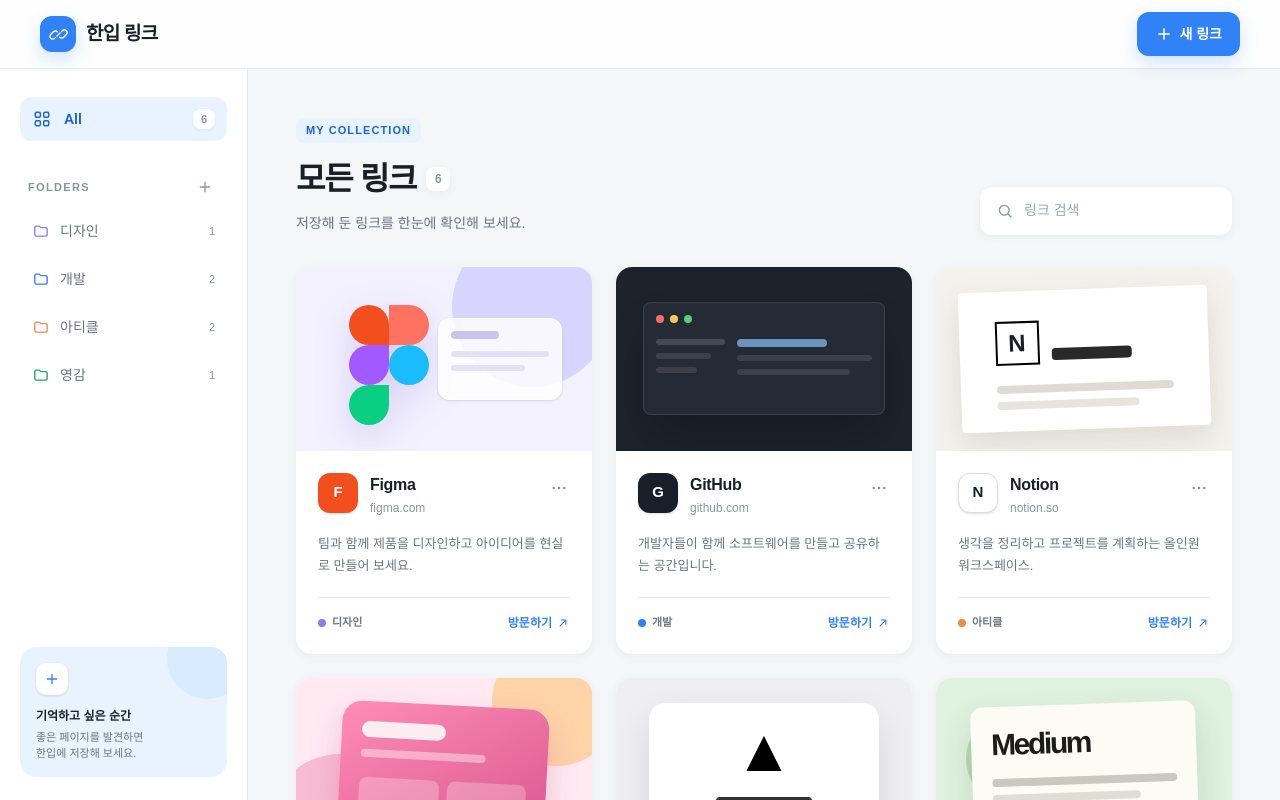
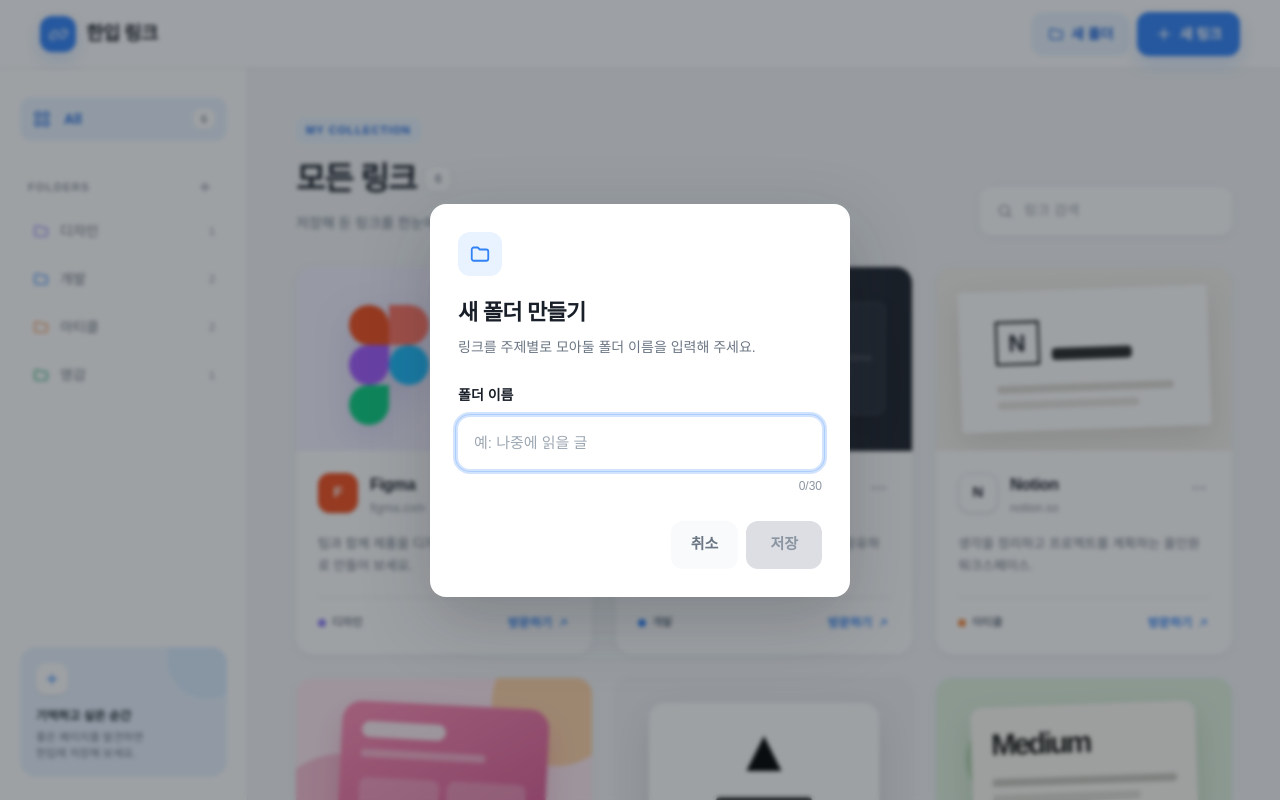
Before and after one commit to overbold12/onebite-link, a Next.js app: page / in a window 1280 px wide. Both pictures are taken after a click on the button 205 px from the left and 187 px from the top of the page. Shown: the top 800 px of the page. Built offline with nearby package versions, Linux system fonts and the light colour scheme.

Commit message:
폴더 추가 기능 구현

```diff
--- a/app/globals.css
+++ b/app/globals.css
@@ -16,18 +16,23 @@
   --accent: #3182f6;
   --accent-hover: #1b64da;
   --accent-soft: #74b2ff;
+  --disabled: #dcdee3;
+  --error: #f04452;
   --focus: rgba(49, 130, 246, 0.22);
+  --overlay: rgba(25, 31, 40, 0.42);
   --shadow-card: 0 2px 10px rgba(25, 31, 40, 0.05);
   --shadow-card-hover: 0 14px 34px rgba(25, 31, 40, 0.1);
   --shadow-button: 0 7px 18px rgba(49, 130, 246, 0.22);
   --shadow-button-hover: 0 9px 22px rgba(27, 100, 218, 0.25);
   --shadow-count: 0 1px 3px rgba(25, 31, 40, 0.06);
+  --shadow-modal: 0 24px 70px rgba(25, 31, 40, 0.22);
   --header-background: rgba(255, 255, 255, 0.88);
 
   --folder-design: #8b7cf6;
   --folder-development: #3182f6;
   --folder-articles: #f08c46;
   --folder-inspiration: #20a66a;
+  --folder-new: #3182f6;
   --figma-red: #f24e1e;
   --figma-coral: #ff7262;
   --figma-purple: #a259ff;
@@ -131,6 +136,22 @@
   transform: scale(0.98);
 }
 
+.secondary-button:hover {
+  background: var(--surface-accent-strong);
+  color: var(--accent-hover);
+  transform: translateY(-1px);
+}
+
+.secondary-button:active,
+.cancel-button:active {
+  transform: scale(0.98);
+}
+
+.cancel-button:hover {
+  background: var(--surface-hover);
+  color: var(--text);
+}
+
 .nav-item:hover {
   background: var(--surface-hover);
   color: var(--text);
@@ -175,6 +196,27 @@
   display: none;
 }
 
+.modal-overlay {
+  animation: modal-overlay-in 0.18s ease-out;
+}
+
+.modal-panel {
+  animation: modal-panel-in 0.22s ease-out;
+}
+
+@keyframes modal-overlay-in {
+  from {
+    opacity: 0;
+  }
+}
+
+@keyframes modal-panel-in {
+  from {
+    opacity: 0;
+    transform: translateY(10px) scale(0.98);
+  }
+}
+
 @media (prefers-reduced-motion: reduce) {
   *,
   *::before,
--- a/components/app-header.tsx
+++ b/components/app-header.tsx
@@ -1,7 +1,11 @@
 import Link from "next/link";
-import { LinkIcon, PlusIcon } from "./icons";
+import { FolderIcon, LinkIcon, PlusIcon } from "./icons";
 
-export function AppHeader() {
+type AppHeaderProps = {
+  onNewFolder: () => void;
+};
+
+export function AppHeader({ onNewFolder }: AppHeaderProps) {
   return (
     <header className="sticky top-0 z-30 border-b border-[var(--border)] bg-[var(--header-background)] backdrop-blur-xl">
       <div className="mx-auto flex h-[68px] w-full max-w-[1440px] items-center justify-between px-5 sm:px-7 lg:px-10">
@@ -14,13 +18,25 @@
           </span>
         </Link>
 
-        <Link
-          href="/new"
-          className="primary-button flex h-11 items-center gap-1.5 rounded-xl bg-[var(--accent)] px-4 text-[14px] font-bold text-white shadow-[var(--shadow-button)] sm:px-[18px]"
-        >
-          <PlusIcon className="h-[18px] w-[18px]" />
-          새 링크
-        </Link>
+        <div className="flex items-center gap-2">
+          <button
+            type="button"
+            onClick={onNewFolder}
+            aria-label="새 폴더"
+            className="secondary-button flex h-11 items-center gap-1.5 rounded-xl bg-[var(--surface-accent)] px-3 text-[14px] font-bold text-[var(--accent-hover)] sm:px-4"
+          >
+            <FolderIcon className="h-[18px] w-[18px]" />
+            <span className="hidden sm:inline">새 폴더</span>
+          </button>
+          <Link
+            href="/new"
+            aria-label="새 링크"
+            className="primary-button flex h-11 items-center gap-1.5 rounded-xl bg-[var(--accent)] px-3 text-[14px] font-bold text-white shadow-[var(--shadow-button)] sm:px-[18px]"
+          >
+            <PlusIcon className="h-[18px] w-[18px]" />
+            <span className="hidden min-[420px]:inline">새 링크</span>
+          </Link>
+        </div>
       </div>
     </header>
   );
--- a/components/app-shell.tsx
+++ b/components/app-shell.tsx
@@ -1,7 +1,54 @@
+"use client";
+
 import type { ReactNode } from "react";
+import { useMemo, useState, useSyncExternalStore } from "react";
 import { AppHeader } from "./app-header";
+import { NewFolderModal } from "./new-folder-modal";
 import { Sidebar } from "./sidebar";
 import type { Folder } from "./types";
+
+const CUSTOM_FOLDERS_STORAGE_KEY = "onebite-link.custom-folders";
+const CUSTOM_FOLDERS_EVENT = "onebite-link:folders-changed";
+
+function subscribeToCustomFolders(onStoreChange: () => void) {
+  window.addEventListener("storage", onStoreChange);
+  window.addEventListener(CUSTOM_FOLDERS_EVENT, onStoreChange);
+
+  return () => {
+    window.removeEventListener("storage", onStoreChange);
+    window.removeEventListener(CUSTOM_FOLDERS_EVENT, onStoreChange);
+  };
+}
+
+function getCustomFoldersSnapshot() {
+  return window.localStorage.getItem(CUSTOM_FOLDERS_STORAGE_KEY) ?? "";
+}
+
+function getCustomFoldersServerSnapshot() {
+  return "";
+}
+
+function parseCustomFolders(storedFolders: string): Folder[] {
+  if (!storedFolders) return [];
+
+  try {
+    const parsedFolders: unknown = JSON.parse(storedFolders);
+
+    if (!Array.isArray(parsedFolders)) return [];
+
+    return parsedFolders.filter(
+      (folder): folder is Folder =>
+        typeof folder === "object" &&
+        folder !== null &&
+        typeof folder.id === "string" &&
+        typeof folder.name === "string" &&
+        typeof folder.count === "number" &&
+        typeof folder.color === "string",
+    );
+  } catch {
+    return [];
+  }
+}
 
 type AppShellProps = {
   children: ReactNode;
@@ -11,15 +58,58 @@
 };
 
 export function AppShell({ children, folders, totalCount, activeFolderId }: AppShellProps) {
+  const [isFolderModalOpen, setIsFolderModalOpen] = useState(false);
+  const customFoldersSnapshot = useSyncExternalStore(
+    subscribeToCustomFolders,
+    getCustomFoldersSnapshot,
+    getCustomFoldersServerSnapshot,
+  );
+  const customFolders = useMemo(
+    () => parseCustomFolders(customFoldersSnapshot),
+    [customFoldersSnapshot],
+  );
+
+  const allFolders = [
+    ...folders,
+    ...customFolders.filter(
+      (customFolder) => !folders.some((folder) => folder.id === customFolder.id),
+    ),
+  ];
+
+  const handleCreateFolder = (name: string) => {
+    const newFolder: Folder = {
+      id: `custom-${crypto.randomUUID()}`,
+      name,
+      count: 0,
+      color: "#3182f6",
+    };
+
+    const nextFolders = [...customFolders, newFolder];
+    window.localStorage.setItem(CUSTOM_FOLDERS_STORAGE_KEY, JSON.stringify(nextFolders));
+    window.dispatchEvent(new Event(CUSTOM_FOLDERS_EVENT));
+    setIsFolderModalOpen(false);
+  };
+
   return (
     <div className="min-h-screen bg-[var(--background)] text-[var(--text)]">
-      <AppHeader />
+      <AppHeader onNewFolder={() => setIsFolderModalOpen(true)} />
       <div className="mx-auto flex w-full max-w-[1440px] flex-col md:flex-row">
-        <Sidebar folders={folders} totalCount={totalCount} activeFolderId={activeFolderId} />
+        <Sidebar
+          folders={allFolders}
+          totalCount={totalCount}
+          activeFolderId={activeFolderId}
+          onNewFolder={() => setIsFolderModalOpen(true)}
+        />
         <main className="min-w-0 flex-1 px-5 pb-16 pt-8 sm:px-7 md:px-8 lg:px-12 lg:pb-20 lg:pt-12">
           {children}
         </main>
       </div>
+      <NewFolderModal
+        isOpen={isFolderModalOpen}
+        existingFolderNames={allFolders.map((folder) => folder.name)}
+        onClose={() => setIsFolderModalOpen(false)}
+        onSave={handleCreateFolder}
+      />
     </div>
   );
 }
--- /dev/null
+++ b/components/new-folder-modal.tsx
@@ -0,0 +1,136 @@
+"use client";
+
+import { useEffect, useRef, useState } from "react";
+import { FolderIcon } from "./icons";
+
+type NewFolderModalProps = {
+  isOpen: boolean;
+  existingFolderNames: string[];
+  onClose: () => void;
+  onSave: (name: string) => void;
+};
+
+export function NewFolderModal({
+  isOpen,
+  existingFolderNames,
+  onClose,
+  onSave,
+}: NewFolderModalProps) {
+  const [folderName, setFolderName] = useState("");
+  const inputRef = useRef<HTMLInputElement>(null);
+  const normalizedName = folderName.trim();
+  const isDuplicate = existingFolderNames.some(
+    (name) => name.toLocaleLowerCase() === normalizedName.toLocaleLowerCase(),
+  );
+
+  useEffect(() => {
+    if (!isOpen) return;
+
+    const previousOverflow = document.body.style.overflow;
+    document.body.style.overflow = "hidden";
+    inputRef.current?.focus();
+
+    const handleKeyDown = (event: KeyboardEvent) => {
+      if (event.key === "Escape") onClose();
+    };
+
+    window.addEventListener("keydown", handleKeyDown);
+
+    return () => {
+      document.body.style.overflow = previousOverflow;
+      window.removeEventListener("keydown", handleKeyDown);
+    };
+  }, [isOpen, onClose]);
+
+  if (!isOpen) return null;
+
+  const handleClose = () => {
+    setFolderName("");
+    onClose();
+  };
+
+  const handleSubmit = (event: React.FormEvent<HTMLFormElement>) => {
+    event.preventDefault();
+
+    if (!normalizedName || isDuplicate) return;
+
+    onSave(normalizedName);
+    setFolderName("");
+  };
+
+  return (
+    <div
+      className="modal-overlay fixed inset-0 z-50 flex items-center justify-center bg-[var(--overlay)] px-5 py-8 backdrop-blur-[2px]"
+      onMouseDown={(event) => {
+        if (event.target === event.currentTarget) handleClose();
+      }}
+    >
+      <section
+        role="dialog"
+        aria-modal="true"
+        aria-labelledby="new-folder-title"
+        className="modal-panel w-full max-w-[420px] rounded-2xl bg-[var(--surface)] p-6 shadow-[var(--shadow-modal)] sm:p-7"
+      >
+        <div className="flex h-11 w-11 items-center justify-center rounded-xl bg-[var(--surface-accent)] text-[var(--accent)]">
+          <FolderIcon className="h-6 w-6" />
+        </div>
+        <h2
+          id="new-folder-title"
+          className="mt-5 text-[22px] font-extrabold tracking-[-0.035em] text-[var(--text)]"
+        >
+          새 폴더 만들기
+        </h2>
+        <p className="mt-1.5 text-[14px] leading-6 text-[var(--text-sub)]">
+          링크를 주제별로 모아둘 폴더 이름을 입력해 주세요.
+        </p>
+
+        <form className="mt-6" onSubmit={handleSubmit}>
+          <label htmlFor="folder-name" className="text-[14px] font-bold text-[var(--text)]">
+            폴더 이름
+          </label>
+          <input
+            ref={inputRef}
+            id="folder-name"
+            name="folderName"
+            type="text"
+            value={folderName}
+            onChange={(event) => setFolderName(event.target.value)}
+            maxLength={30}
+            autoComplete="off"
+            placeholder="예: 나중에 읽을 글"
+            aria-invalid={isDuplicate}
+            aria-describedby={isDuplicate ? "folder-name-error" : undefined}
+            className="mt-2.5 h-[52px] w-full rounded-xl border-0 bg-[var(--surface-subtle)] px-4 text-[15px] text-[var(--text)] outline-none placeholder:text-[var(--text-placeholder)] focus:bg-[var(--surface)] focus:ring-3 focus:ring-[var(--focus)] aria-invalid:ring-2 aria-invalid:ring-[var(--error)]"
+          />
+          <div className="mt-2 flex min-h-5 items-start justify-between gap-3 text-[12px]">
+            {isDuplicate ? (
+              <p id="folder-name-error" className="text-[var(--error)]">
+                이미 같은 이름의 폴더가 있어요.
+              </p>
+            ) : (
+              <span />
+            )}
+            <span className="shrink-0 text-[var(--text-muted)]">{folderName.length}/30</span>
+          </div>
+
+          <div className="mt-6 flex justify-end gap-2">
+            <button
+              type="button"
+              onClick={handleClose}
+              className="cancel-button h-12 rounded-xl bg-[var(--surface-subtle)] px-5 text-[15px] font-bold text-[var(--text-sub)]"
+            >
+              취소
+            </button>
+            <button
+              type="submit"
+              disabled={!normalizedName || isDuplicate}
+              className="primary-button h-12 rounded-xl bg-[var(--accent)] px-6 text-[15px] font-bold text-white shadow-[var(--shadow-button)] disabled:cursor-not-allowed disabled:bg-[var(--disabled)] disabled:text-[var(--text-muted)] disabled:shadow-none"
+            >
+              저장
+            </button>
+          </div>
+        </form>
+      </section>
+    </div>
+  );
+}
--- a/components/sidebar.tsx
+++ b/components/sidebar.tsx
@@ -6,6 +6,7 @@
   folders: Folder[];
   totalCount: number;
   activeFolderId?: string | null;
+  onNewFolder: () => void;
 };
 
 const folderColorClass: Record<string, string> = {
@@ -15,7 +16,7 @@
   inspiration: "text-[var(--folder-inspiration)]",
 };
 
-export function Sidebar({ folders, totalCount, activeFolderId }: SidebarProps) {
+export function Sidebar({ folders, totalCount, activeFolderId, onNewFolder }: SidebarProps) {
   return (
     <aside className="relative w-full shrink-0 border-b border-[var(--border)] bg-[var(--surface)] px-5 py-4 md:sticky md:top-[68px] md:h-[calc(100vh-68px)] md:w-[232px] md:self-start md:border-b-0 md:border-r md:px-4 md:py-7 lg:w-[248px] lg:px-5">
       <nav aria-label="링크 폴더" className="mx-auto max-w-2xl md:mx-0">
@@ -39,6 +40,7 @@
           <p className="text-[11px] font-bold uppercase tracking-[0.12em] text-[var(--text-muted)]">Folders</p>
           <button
             type="button"
+            onClick={onNewFolder}
             className="icon-button rounded-lg p-1.5 text-[var(--text-muted)]"
             aria-label="새 폴더 만들기"
           >
@@ -58,7 +60,7 @@
               }`}
               aria-current={activeFolderId === folder.id ? "page" : undefined}
             >
-              <FolderIcon className={`h-[18px] w-[18px] ${folderColorClass[folder.id] ?? "text-[var(--text-muted)]"}`} />
+              <FolderIcon className={`h-[18px] w-[18px] ${folderColorClass[folder.id] ?? "text-[var(--folder-new)]"}`} />
               <span>{folder.name}</span>
               <span className="ml-1 text-[11px] text-[var(--text-muted)] md:ml-auto">{folder.count}</span>
             </Link>
```
Also changed, not shown: 1 other file (tests, documents, lock files or other folders).
